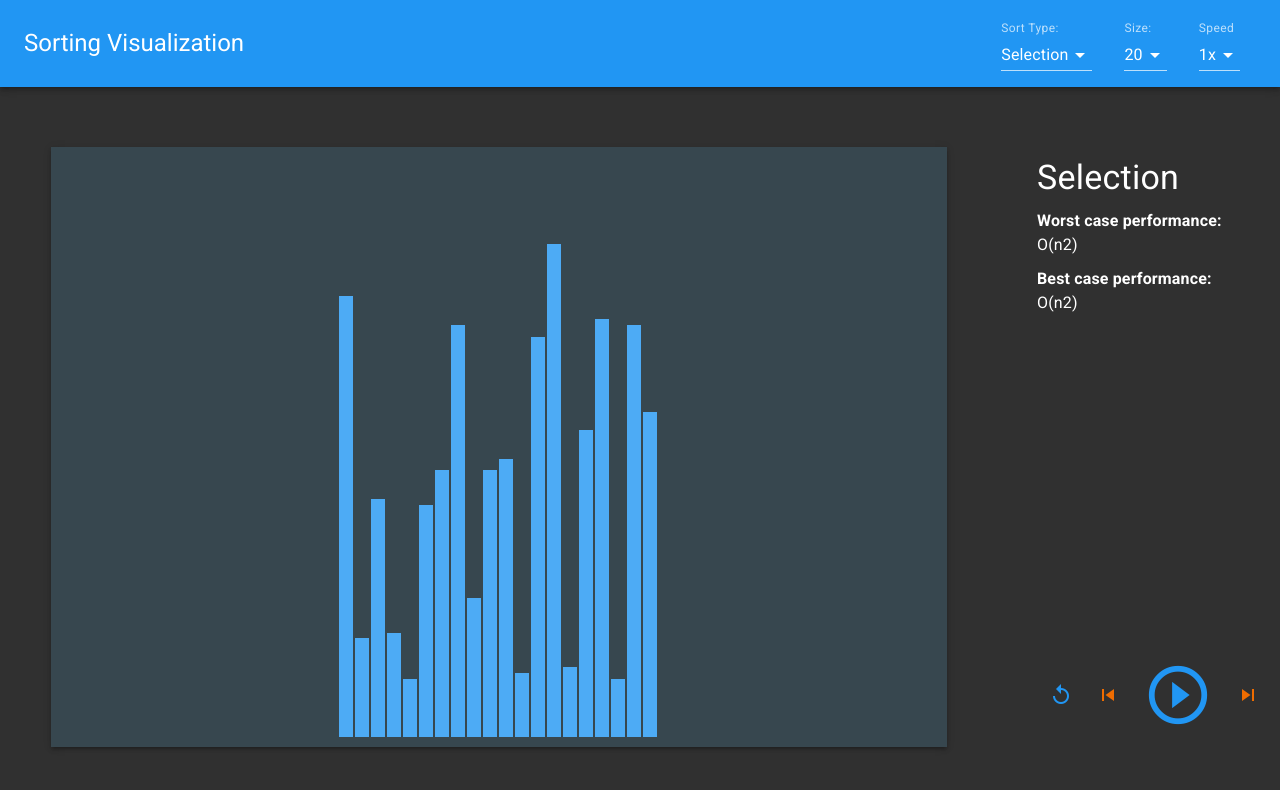
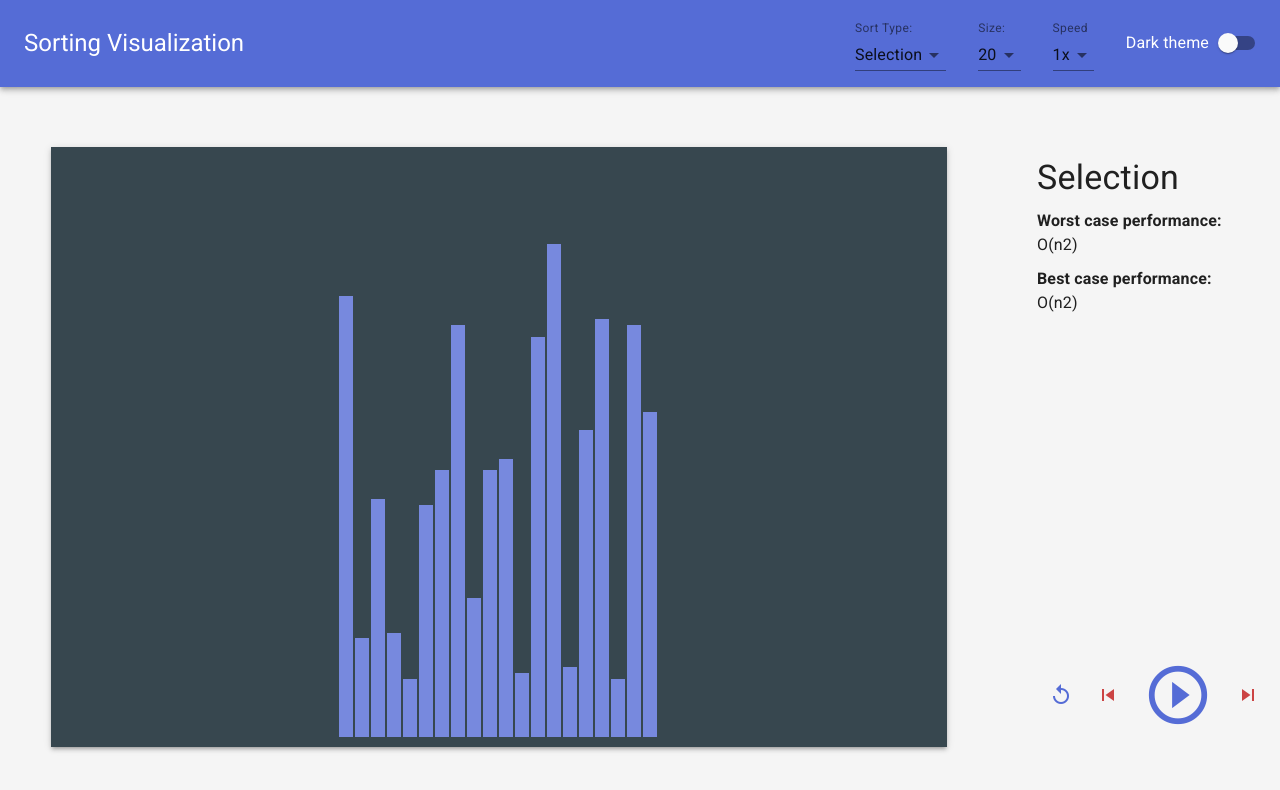
Before and after one commit to Jen304/sorting-visual, a React (Create React App) app: page / in a window 1280 px wide. Shown: the top 790 px of the page. Built offline with nearby package versions, Linux system fonts and the light colour scheme.

Commit message:
add theme switch feature

```diff
--- a/src/App.js
+++ b/src/App.js
@@ -9,6 +9,7 @@ import {
   MenuItem,
   FormHelperText,
 } from "@material-ui/core";
+import ThemeSwitcher from './components/ThemeSwitcher';
 
 const useStyles = makeStyles((theme) => ({
   root: {
@@ -19,6 +20,7 @@ const useStyles = makeStyles((theme) => ({
   },
   formStyle: {
     margin: theme.spacing(2),
+    color: "white !important",
   },
 }));
 
@@ -27,6 +29,7 @@ function App() {
   const [sortType, setSortType] = useState("Selection");
   const [size, setSize] = useState(20);
   const [speed, setSpeed] = useState("1x");
+
 
   const handleSortTypeChange = (e) => {
     setSortType(e.target.value);
@@ -60,7 +63,7 @@ function App() {
     },
   ];
   return (
-    <div className={classes.root}>
+    <>
       <AppBar position="static" color="primary">
         <Toolbar>
           <Typography variant="h5" className={classes.appTitle}>
@@ -84,12 +87,14 @@ function App() {
                   {valueList}
                 </Select>
               </FormControl>
+
             );
           })}
+      <ThemeSwitcher/>
         </Toolbar>
       </AppBar>
       <SortDisplay sortType={sortType} size={size} speed={speed} />
-    </div>
+      </>
   );
 }
 
--- a/src/algorithms/bubbleSort.js
+++ b/src/algorithms/bubbleSort.js
@@ -8,7 +8,8 @@ let bubbleSort = ({ numList, setNewStepList }) => {
     addNewStep,
     setStepList,
   } = sortHelper(numList, setNewStepList);
-  let isSwap = true
+
+  let isSwap = true;
   for (let i = 0; i < length && isSwap; i++) {
     isSwap = false;
     for (let j = 0; j < length - 1 - i; j++) {
--- a/src/components/SortDisplay.js
+++ b/src/components/SortDisplay.js
@@ -3,7 +3,7 @@ import { makeStyles } from "@material-ui/core/styles";
 import { Box } from "@material-ui/core";
 import BarList from "./BarList";
 import DisplayTools from "./DisplayTools";
-import SortInfo from "./SortInfo"
+import SortInfo from "./SortInfo";
 
 // Import sorting algo
 import sortAlgoList from "../algorithms/";
@@ -19,7 +19,7 @@ const useStyles = makeStyles({
     height: "75vh",
     position: "relative",
     marginLeft: 50,
-    width: '15vw'
+    width: "15vw",
   },
 });
 
--- a/src/components/SortInfo.js
+++ b/src/components/SortInfo.js
@@ -1,40 +1,44 @@
 import React from "react";
-import { Typography} from '@material-ui/core';
+import { Typography } from "@material-ui/core";
 import { makeStyles } from "@material-ui/core/styles";
 
 const useStyles = makeStyles({
   infoMargin: {
-        margin: '10px 0'
-    }
-})
+    margin: "10px 0",
+  },
+});
 
-const SortInfo = ({sortType}) =>{
+const SortInfo = ({ sortType }) => {
   const classes = useStyles();
   const sortInfoList = {
     Selection: {
-            worstCase: 'О(n2)',
-            bestCase: 'О(n2)'
+      worstCase: "О(n2)",
+      bestCase: "О(n2)",
     },
     Insertion: {
-            worstCase: 'О(n2)',
-            bestCase: 'О(n)'
-
+      worstCase: "О(n2)",
+      bestCase: "О(n)",
     },
     Bubble: {
-            worstCase: 'О(n2)',
-            bestCase: 'O(n)'
-        }
-    }
+      worstCase: "О(n2)",
+      bestCase: "O(n)",
+    },
+  };
   return (
     <div>
-            <Typography variant="h4" component="h2" className={classes.infoMargin}>{sortType}</Typography>
+      <Typography variant="h4" component="h2" className={classes.infoMargin}>
+        {sortType}
+      </Typography>
 
-            <Typography variant="body1" className={classes.infoMargin}><b>Worst case performance: </b> {sortInfoList[sortType].worstCase}</Typography>
+      <Typography variant="body1" className={classes.infoMargin}>
+        <b>Worst case performance: </b> {sortInfoList[sortType].worstCase}
+      </Typography>
 
-            <Typography variant="body1" className={classes.infoMargin}><b>Best case performance: </b> {sortInfoList[sortType].bestCase}</Typography>
-
+      <Typography variant="body1" className={classes.infoMargin}>
+        <b>Best case performance: </b> {sortInfoList[sortType].bestCase}
+      </Typography>
     </div>
-    )
-}
+  );
+};
 
 export default SortInfo;
--- /dev/null
+++ b/src/components/ThemeSwitcher.js
@@ -0,0 +1,34 @@
+import React, { useContext, useState } from "react";
+import { FormControlLabel, Switch } from "@material-ui/core";
+import {CustomThemeContext, themes} from "../themes/CustomThemeProvider"
+
+const ThemeSwitcher = () => {
+  // get attrubte from context
+  const {currentTheme, setTheme} = useContext(CustomThemeContext);
+  const themeNameList = Object.keys(themes);
+
+  const isDarkTheme = () => {
+    return currentTheme === themeNameList[1];
+  }
+
+  const [isDark, setIsDark] = useState(isDarkTheme());
+
+
+  const changeTheme = () =>{
+    if(currentTheme === themeNameList[0]){
+      setTheme(themeNameList[1]);
+    }else{
+      setTheme(themeNameList[0]);
+    }
+    setIsDark(!isDark);
+  }
+  return (
+    <FormControlLabel
+      control={<Switch name="switchTheme" color="secondary" onChange={changeTheme} checked={isDark}/>}
+      label="Dark theme"
+      labelPlacement="start"
+    />
+  );
+};
+
+export default ThemeSwitcher;
--- a/src/index.js
+++ b/src/index.js
@@ -4,27 +4,17 @@ import "./index.css";
 import App from "./App";
 
 import CssBaseline from "@material-ui/core/CssBaseline";
-import { ThemeProvider, createMuiTheme } from "@material-ui/core/styles";
+import CustomeThemeProvider from './themes/CustomThemeProvider'
 
-const theme = createMuiTheme({
-  palette: {
-    type: "dark",
-    primary: {
-      main: "#2196f3",
-    },
-    secondary: {
-      main: "#ef6c00",
-    },
-  },
-});
 
 import reportWebVitals from "./reportWebVitals";
 
 ReactDOM.render(
-  <ThemeProvider theme={theme}>
-    <CssBaseline />
+  <CustomeThemeProvider>
+     <CssBaseline />
     <App />
-  </ThemeProvider>,
+  </CustomeThemeProvider>
+ ,
   document.getElementById("root")
 );
 
--- /dev/null
+++ b/src/themes/CustomThemeProvider.js
@@ -0,0 +1,46 @@
+import React, { useState } from 'react'
+import { ThemeProvider } from '@material-ui/core/styles'
+
+import defaultTheme from './default';
+import darkTheme from './dark';
+
+// create the theme list
+export const themes = {
+    default: defaultTheme,
+    dark: darkTheme
+}
+
+// create context
+export const CustomThemeContext = React.createContext(
+    {
+        currentTheme: 'normal',
+        setTheme: null
+    }
+)
+
+const CustomThemeProvider = ({children}) => {
+    const currentTheme = localStorage.getItem('appTheme') || 'default';
+
+    // create theme state
+    const [theme, setTheme] = useState(currentTheme);
+
+    const changeTheme = (newTheme) => {
+        localStorage.setItem('appTheme', newTheme);
+        setTheme(newTheme);
+    }
+
+    const contextValue = {
+        currentTheme: theme,
+        setTheme: changeTheme
+    }
+
+    return (
+        <CustomThemeContext.Provider value={contextValue}>
+            <ThemeProvider theme={themes[theme]}>
+                {children}
+            </ThemeProvider>
+        </CustomThemeContext.Provider>
+    )
+}
+
+export default CustomThemeProvider;
--- /dev/null
+++ b/src/themes/dark.js
@@ -0,0 +1,15 @@
+import { createMuiTheme } from "@material-ui/core/styles";
+
+const darkTheme = createMuiTheme({
+    palette: {
+      type: "dark",
+      primary: {
+        main: "#2196f3",
+      },
+      secondary: {
+        main: "#ef6c00",
+      },
+    },
+});
+
+export default darkTheme;
--- /dev/null
+++ b/src/themes/default.js
@@ -0,0 +1,26 @@
+import { createMuiTheme } from '@material-ui/core/styles'
+import { red } from '@material-ui/core/colors'
+
+// default theme
+const defaultTheme = createMuiTheme({
+  palette: {
+    primary: {
+      main: '#556cd6',
+    },
+    secondary: {
+      main: '#cc4444',
+    },
+    error: {
+      main: red.A400,
+    },
+    background: {
+      default: '#f5f5f5',
+    },
+    titleBar: {
+      main: '#eeeeee',
+      contrastText: '#222222',
+    },
+  },
+})
+
+export default defaultTheme;
```
Also changed, not shown: src/algorithms/insertionSort.js (line endings or trailing spaces), 1 other file (tests, documents, lock files or other folders). Lines whose indentation alone changed are shown as unchanged.
